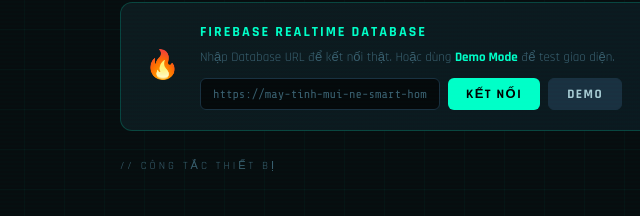
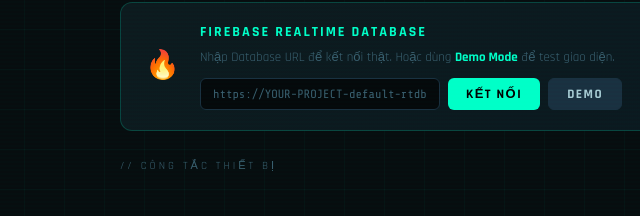
Before and after one commit to danhcan2025/ESP32-FIREBASE, a plain HTML site: page index.html in a window 1280 px wide. Shown: the part 211-427 px from the top of the page, 56-696 px from the left. Drawn offline with nearby package versions, Linux system fonts and the light colour scheme.

Commit message:
Update index.html

```diff
--- a/index.html
+++ b/index.html
@@ -613,13 +613,15 @@
   </div>
 
   <!-- FIREBASE CONFIG -->
+
+  <!-- FIREBASE CONFIG -->
   <div class="config-banner">
     <div class="icon">🔥</div>
     <div class="config-body">
       <h3>Firebase Realtime Database</h3>
       <p>Nhập Database URL để kết nối thật. Hoặc dùng <strong style="color:var(--on)">Demo Mode</strong> để test giao diện.</p>
       <div class="config-input-row">
-        <input class="cfg-input" id="dbUrl" placeholder="https://may-tinh-mui-ne-smart-home-default-rtdb.asia-southeast1.firebasedatabase.app" />
+        <input class="cfg-input" id="dbUrl" placeholder="https://YOUR-PROJECT-default-rtdb.firebaseio.com" />
         <button class="btn-connect" onclick="connectFirebase()">KẾT NỐI</button>
         <button class="btn-connect" style="background:#1a3040;color:var(--text);border:1px solid var(--border)" onclick="demoMode()">DEMO</button>
       </div>
```
